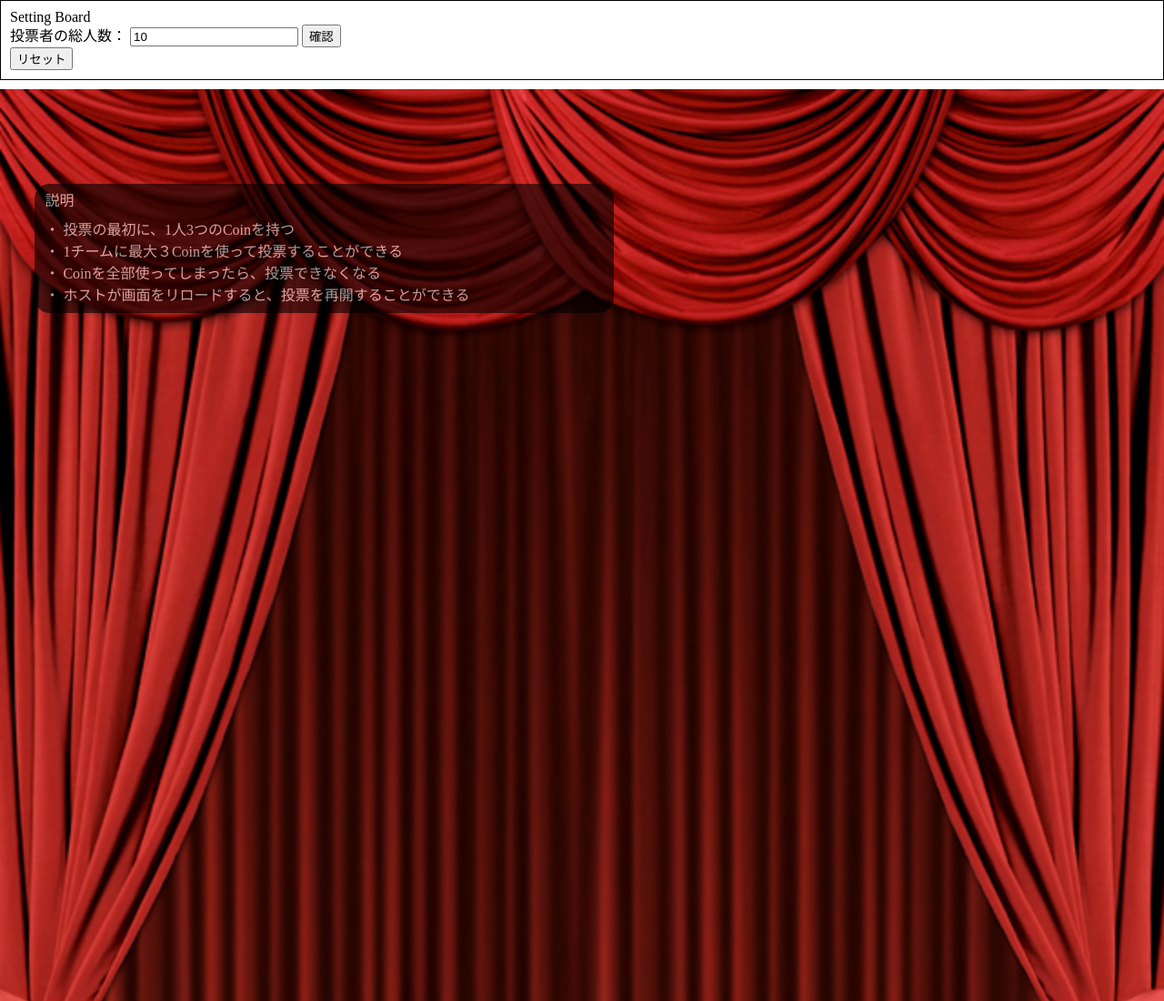
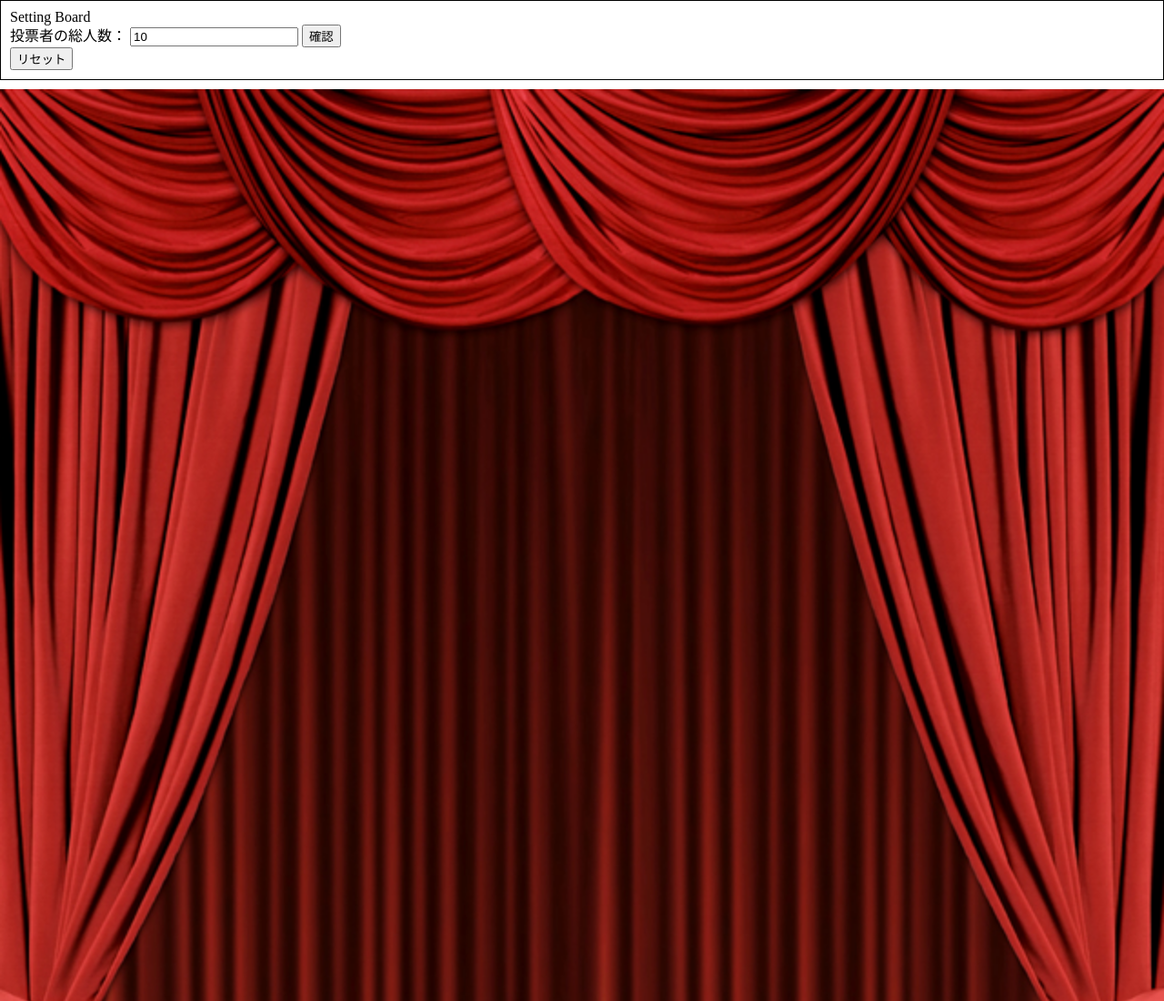
Before and after one commit to liu-seraku/VoteApp, a plain HTML site: page vote.html in a window 1280 px wide. Shown: the top 1100 px of the page at 91% size. Drawn offline with Linux system fonts and the light colour scheme.

Commit message:
updating

```diff
--- a/vote.html
+++ b/vote.html
@@ -10,16 +10,6 @@
 
 <body>
   <main>
-
-    <div class="title">
-      <legend>説明</legend>
-      <ul>
-        <li>・ 投票の最初に、1人3つのCoinを持つ</li>
-        <li>・ 1チームに最大３Coinを使って投票することができる</li>
-        <li>・ Coinを全部使ってしまったら、投票できなくなる</li>
-        <li>・ ホストが画面をリロードすると、投票を再開することができる</li>
-      </ul>
-    </div>
 
     <div class="ctrlboard">
       <legend>Setting Board</legend>
```
